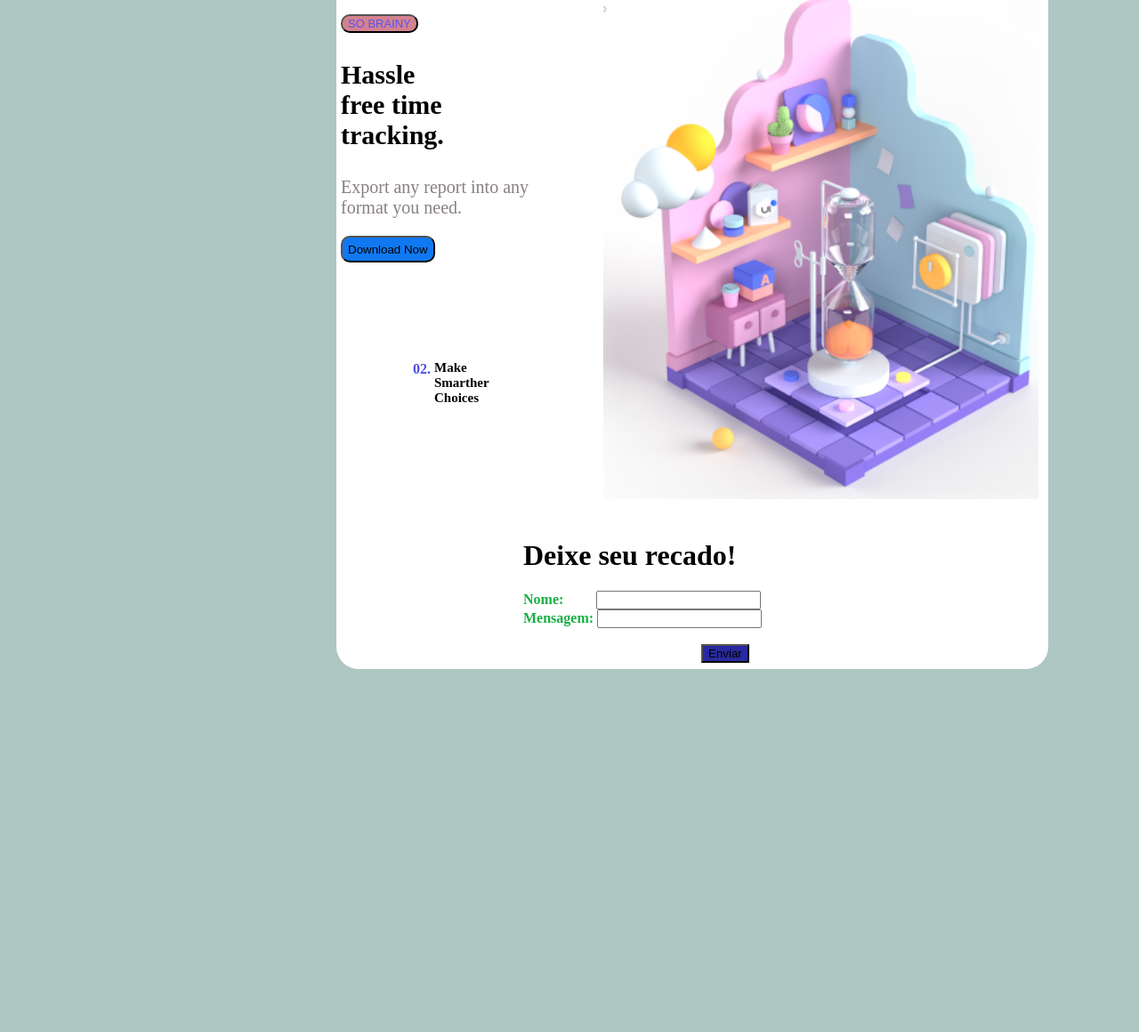
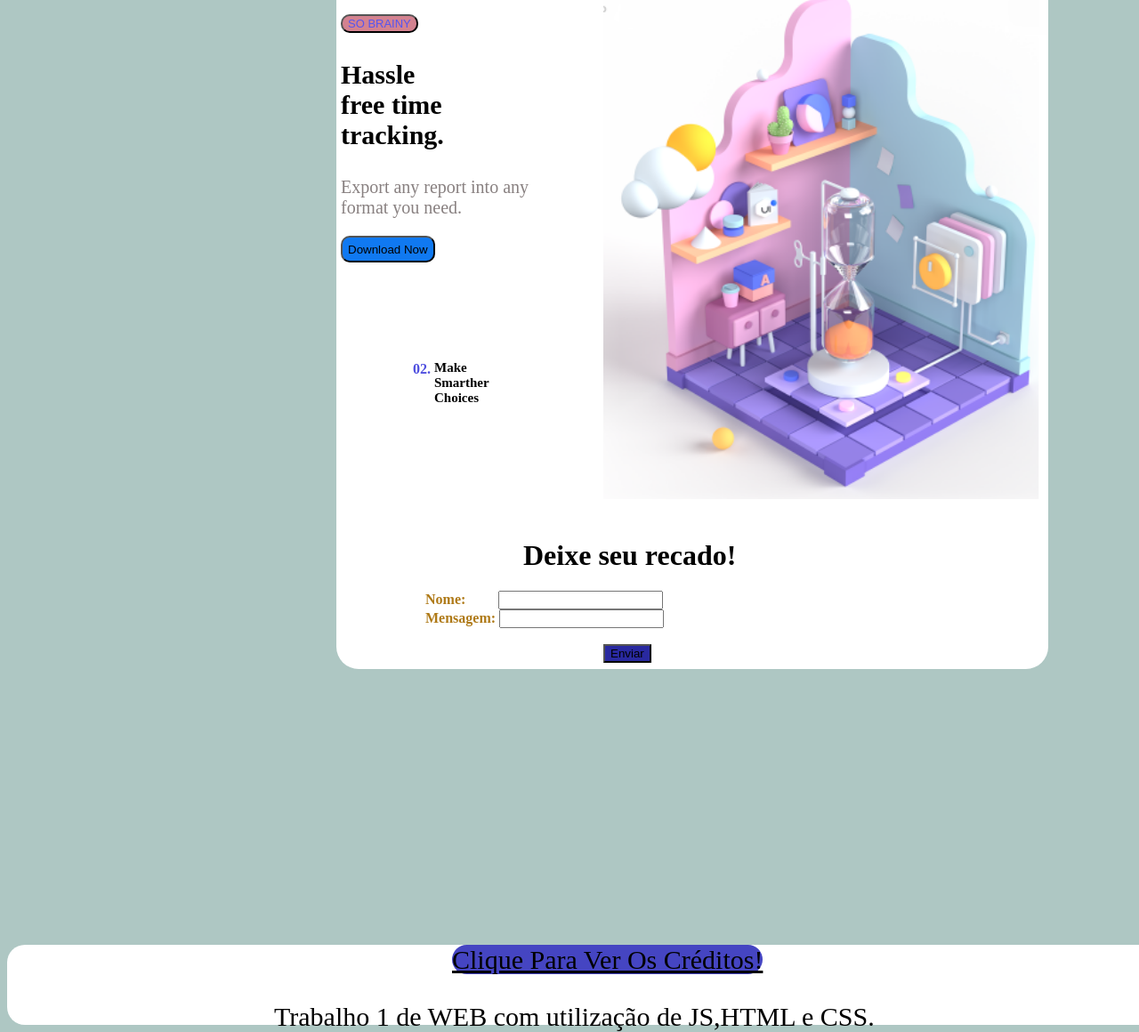
Before and after one commit to otavioaugusto1/trabalho1CadeiraWEB, a plain HTML site: page index.html in a window 1280 px wide. Shown: the part 197-1357 px from the top of the page at 89% size. Before the commit the page ends 949 px from the top, so only its background shows below. Drawn offline with Linux system fonts and the light colour scheme.

Commit message:
Finalizado.
Projeto 1 finalizado

```diff
--- a/index.html
+++ b/index.html
@@ -16,8 +16,7 @@
         <div id="principal">
 
             <header>
-                <img   id="imagemPrincipal" src="/cubo.jpg" alt="Logo do site" height="80px" width="110px">
-                <span id="box"><strong>BOX</strong></span>
+                <img   id="imagemPrincipal" src="/logoatualizada.png" alt="Logo do site" height="80px" width="110px">
                 <button id="botao1">Plans</button>
                 <button  id="botao2">Blog</button>
                 <button id="botao3">Job</button>
@@ -53,13 +52,18 @@
                 <label for="mensagem" id="mensagem1"><strong>Mensagem:</strong> </label>
                 <input type="text" id="Mensagem" name="Mensagem"> <br> <br>
                 <button id="Enviar" onclick="enviar()">Enviar</button>
+                <ul id="myUL">
+
+                </ul>
             </div>
-            <ul id="myUL">
 
-              </ul>
 
         </div>
     </div>
+    <footer id="footer">
+        <a id="a" href="/creditos.html">Clique Para Ver Os Créditos!</a>
+        <p>Trabalho 1 de WEB com utilização de JS,HTML e CSS.</p>
+    </footer>
     <script src="/main.js"></script>
 </body>
 </html>
--- a/main.js
+++ b/main.js
@@ -20,10 +20,12 @@ function enviar(){
     span.className = "close";
     span.appendChild(btn);
     li.appendChild(span);
+    btn.onclick = function(){
+        li.style.display = 'none'
+    }
 
 
 }
-
 
 function mudacor1(){
     var botao1 = document.getElementById('high1')
--- a/style.css
+++ b/style.css
@@ -1,6 +1,6 @@
 body{
 
-    height: 30px;
+    height: 100%;
     width: 200vh;
     background: rgb(174, 199, 195);
 
@@ -9,7 +9,7 @@ body{
     margin-top: 40px;
     margin-left: 370px;
     display: flex;
-    margin-bottom: 790px;
+    margin-bottom: 310px;
 
 }
 #principal{
@@ -100,8 +100,15 @@ main #daImagemPrincipal{
     font-size: 20px;
 }
 #recado{
+    background-color: white;
+    margin-right: 80px;
     margin-top: 100px;
-    margin-left: 210px;
+    margin-left: 100px;
+    border-radius: 15px;
+}
+#recado h1{
+    margin-left: 110px;
+
 }
 #Enviar{
     background-color: rgb(41, 41, 160);
@@ -149,14 +156,31 @@ div #last{
     color: white;
 }
 #nome1, #mensagem1{
-    color: rgb(24, 175, 69);
+    color: rgb(175, 122, 24);
 }
-#box{
-    padding-right: 10px;
-    margin-top: 33px;
-    font-size: 30px;
-}
+
 div #resultados{
     height: 100px;
     width: 150px;
 }
+#footer{
+    border-radius: 20px;
+    height: 90px;
+    background-color: white;
+
+}
+#footer a{
+    margin-left: 500px;
+    border-radius: 20px;
+    color: black;
+    font-size: 30px;
+}
+#footer p{
+    margin-left: 300px;
+    border-radius: 20px;
+    color: black;
+    font-size: 30px;
+}
+#footer #a{
+    background-color: rgb(69, 69, 194);
+}
--- /dev/null
+++ b/stylecreditos.css
@@ -0,0 +1,32 @@
+body{
+    background-color:rgb(174, 199, 195);
+}
+#principal{
+    border-radius: 20px;
+    background-color: white;
+    width: 800px;
+    height: 500px;
+    margin-left: 300px;
+    margin-top: 80px;
+    display: flex;
+    justify-content: center;
+    align-items: center;
+}
+p{
+font-size: 25px;
+}
+#apresentacao{
+    padding-top: 20px;
+    margin-left: 520px;
+}
+#botao{
+    background-color: rgb(16, 121, 241);
+    border-radius: 10px;
+    width: 80px;
+    height: 40px;
+
+    margin-left: 755px;
+}
+#foto{
+    border-radius: 10px;
+}
```
Also changed, not shown: creditos.html (added, +17 -0 lines), 14724397_1182460135178918_634679320331574429_n.jpg (added), logoatualizada.png (added).
